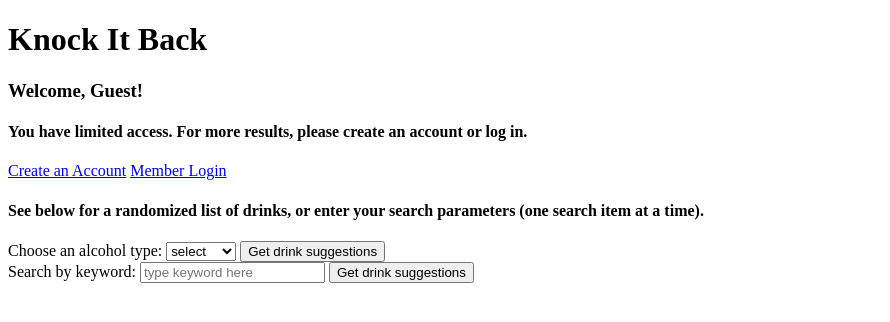
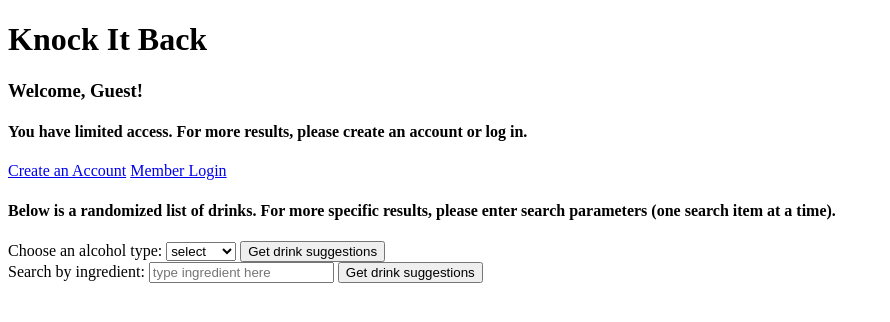
Before and after one commit to bmbalcuns/capstone, a Django app: page / in a window 1280 px wide. Shown: the top 322 px of the page, without its empty margins (0-890 px from the left). Run offline with Django 3.2, Linux system fonts and the light colour scheme.

Commit message:
General User Access

```diff
--- a/Knock_It_Back/templates/home.html
+++ b/Knock_It_Back/templates/home.html
@@ -12,7 +12,7 @@
         <h4>You have limited access. For more results, please create an account or log in.</h4>
         <a href="url">Create an Account</a>
         <a href="url">Member Login</a>
-        <h4>See below for a randomized list of drinks, or enter your search parameters (one search item at a time).</h4>
+        <h4>Below is a randomized list of drinks. For more specific results, please enter search parameters (one search item at a time).</h4>
         <div id="app">
             <label for="searchType">Choose an alcohol type:</label>
             <select name="searchType" id="searchType" v-model="searchType">
@@ -28,9 +28,9 @@
                 <option value="whiskey">whiskey</option>
             </select>
             <button @click="listDrinksByType">Get drink suggestions</button><br>
-            <label for="searchTerm">Search by keyword:</label>
-            <input type="text" v-model="searchTerm" placeholder="type keyword here">
-            <button @click="listDrinksByTerm">Get drink suggestions</button><br><br>
+            <label for="searchTerm">Search by ingredient:</label>
+            <input type="text" v-model="searchTerm" placeholder="type ingredient here">
+            <button @click="listDrinksByTerm">Get drink suggestions</button><br><br><br>
             <div>
                 <drink
                     v-for="drink in drinks"
```
